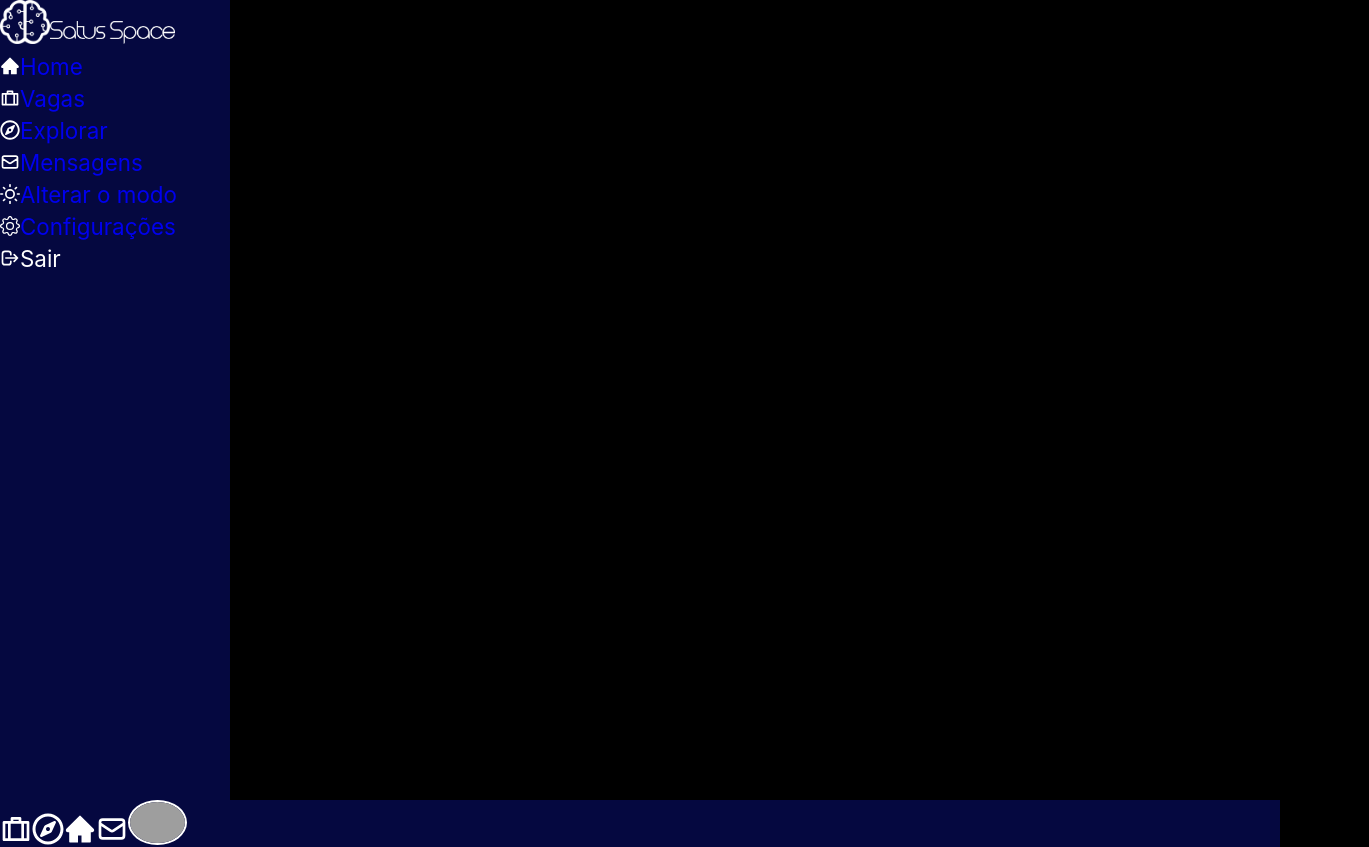
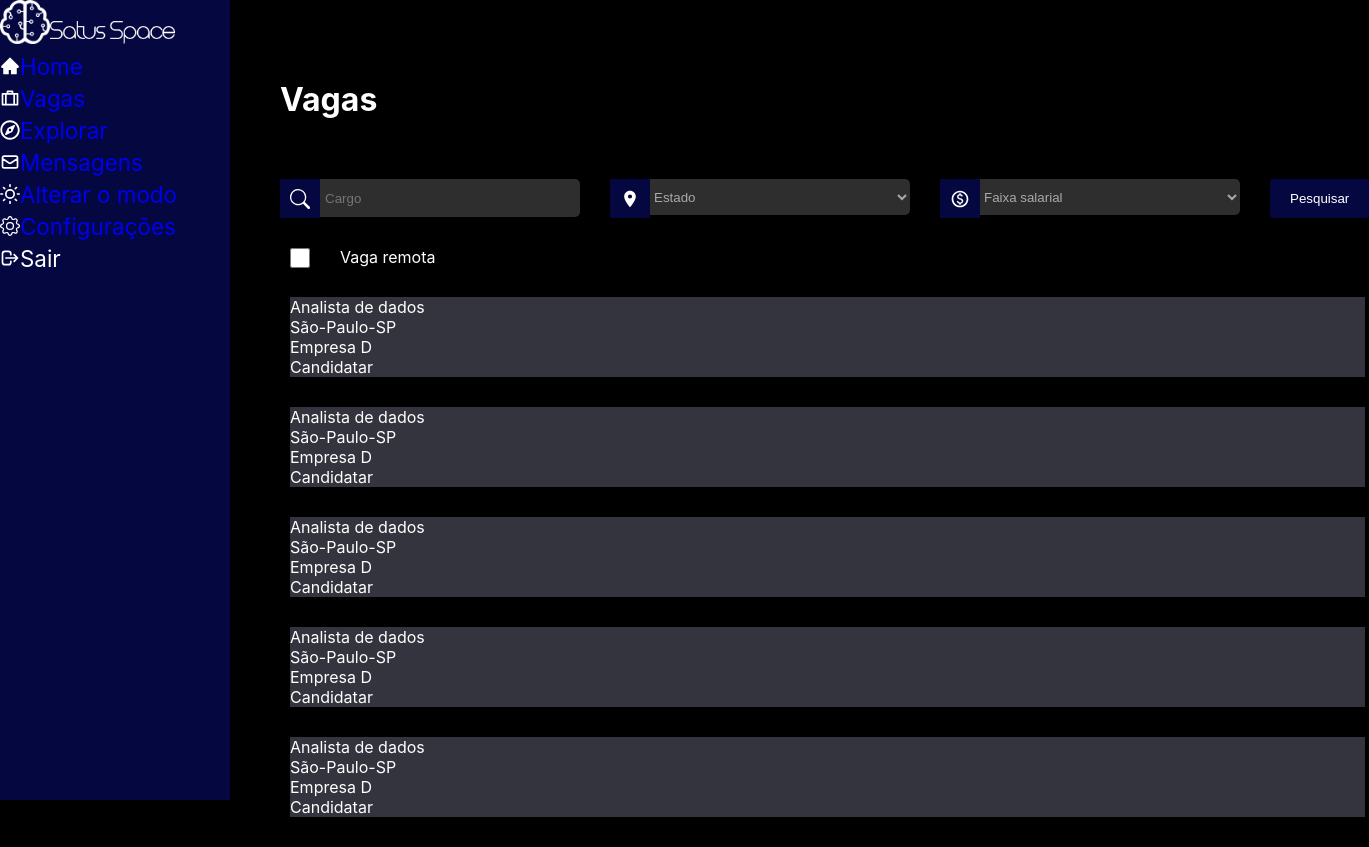
Before and after one commit to camily-cs/Satus-Space, a React (Create React App) app: page /Vagas in a window 1280 px wide. Shown: the top 847 px of the page, 1369 px wide, since content can reach past the window. After the commit the page ends 817 px from the top, so only its background shows below. Built offline with nearby package versions, Linux system fonts and the light colour scheme; grey boxes are pictures that could not be loaded.

Commit message:
Finalizacao da tela vagas

```diff
--- a/src/components/SideBar/index.jsx
+++ b/src/components/SideBar/index.jsx
@@ -77,7 +77,7 @@ function Sidebar() {
                 </div>
             </div>
 
-            <nav className="navbar navbar-expand-lg navbar-bottom d-flex d-md-none shadow-sm fixed-bottom px-3">
+            {/* <nav className="navbar navbar-expand-lg navbar-bottom d-flex d-md-none shadow-sm fixed-bottom px-3">
 
 
                 <RiSuitcaseLine />
@@ -101,7 +101,7 @@ function Sidebar() {
                 <img src="https://media-exp1.licdn.com/dms/image/C4D03AQEt1RmPk_o_Aw/profile-displayphoto-shrink_400_400/0/1648495115377?e=1660780800&v=beta&t=9ATeY8jmCSuPhhUZ-8wXqMXwdtE4yM9UCOs0Ddgi1y0" className="me-3 d-none d-md-flex perfil-navbar" alt="" />
                 <FaSearch className="nav-icon me-3 d-md-none" />
 
-            </nav>
+            </nav> */}
         </>
     );
 };
--- a/src/pages/Vagas/style.css
+++ b/src/pages/Vagas/style.css
@@ -1,20 +1,25 @@
-/* .container{
-    margin-left: 350px;
-    margin-top: 20px;
+.containerVagas{
+    z-index: 1;
+    margin-left: 260px;
+    margin-top: -740px;
     border-radius: 10px;
-} */
+    width: 82%;
+    height: 730px;
+}
+
+
 
 .topContainer{
     display: flex;
     flex-direction: row;
 }
 
-/* h1{
+h1{
     color: white;
     padding-top: 20px;
     margin-left: 20px;
     margin-bottom: 30px;
-} */
+}
 
 .imgUsuario{
     border-radius: 50%;
@@ -24,6 +29,7 @@
     display: flex;
     flex-direction: row;
     margin-left: 20px;
+    margin-top: 30px;
     gap: 30px;
 }
 
@@ -76,8 +82,33 @@ button{
     padding-inline: 20px;
 }
 
+button:hover{
+    background-color: white;
+    color: #050840;
+    cursor: pointer;
+}
+
 .teste{
     top: 20px;
     width: 40px!important;
     height: 20px;
 }
+
+
+.inputCheckBox{
+   margin-top: 30px;
+   margin-left: 20px;
+}
+
+.descCheckBox{
+    color: white;
+    margin-left: 80px;
+    margin-top: -25px;
+}
+
+.componentVaga{
+    margin-top: 30px;
+    margin-left: 30px;
+    width: 1075px;
+    color: white;
+}
--- a/src/pages/Vagas/vagas.jsx
+++ b/src/pages/Vagas/vagas.jsx
@@ -1,8 +1,10 @@
 import React from "react";
-import Sidebar from "../../components/SideBar/index";
+import Sidebar from "../../components/SideBar";
+import Vaga from "../../components/VagaBox";
 import { BsSearch } from "react-icons/bs";
 import { MdRoom } from "react-icons/md";
 import { MdOutlinePaid } from "react-icons/md";
+
 
 import "./style.css";
 
@@ -10,8 +12,11 @@ import "./style.css";
 function Vagas() {
   return (
     <div>
-      <Sidebar />
-     {/*  <div className="container bg-dark col-md-9">
+      <div className="sidebarVagas">
+         <Sidebar />
+      </div>
+
+     <div className="containerVagas bg-dark">
         <div className="topContainer">
           <h1>Vagas</h1>
           <img src="" alt="" className="imgUsuario" />
@@ -32,10 +37,33 @@ function Vagas() {
             </div>
             <select>
               <option>Estado</option>
-              <option value="1">SP</option>
-              <option value="1">RJ</option>
-              <option value="1">SC</option>
-              <option value="1">MG</option>
+              <option value="1">AC</option>
+              <option value="2">AL</option>
+              <option value="3">AP</option>
+              <option value="4">AM</option>
+              <option value="5">BA</option>
+              <option value="6">CE</option>
+              <option value="7">DF</option>
+              <option value="8">ES</option>
+              <option value="9">GO</option>
+              <option value="10">MA</option>
+              <option value="11">MT</option>
+              <option value="12">MS</option>
+              <option value="13">MG</option>
+              <option value="14">PA</option>
+              <option value="15">PB</option>
+              <option value="16">PR</option>
+              <option value="17">PE</option>
+              <option value="18">PI</option>
+              <option value="19">RJ</option>
+              <option value="20">RN</option>
+              <option value="21">RS</option>
+              <option value="22">RO</option>
+              <option value="23">RR</option>
+              <option value="24">SC</option>
+              <option value="25">SP</option>
+              <option value="26">SE</option>
+              <option value="27">TO</option>
             </select>
           </div>
 
@@ -52,14 +80,37 @@ function Vagas() {
             </select>
           </div>
           <button>Pesquisar</button>
-
         </div>
 
-        <div className="form-check form-switch ">
+        <div className="form-check form-switch inputCheckBox">
           <input className=" teste form-check-input checkbox" type="checkbox" role="switch" id="flexSwitchCheckDefault"/>
           <label className="form-check-label" for="flexSwitchCheckDefault"/>
         </div>
-      </div> */}
+
+        <p className="descCheckBox">Vaga remota</p>
+
+
+        <div className="componentVaga">
+          <Vaga />
+        </div>
+
+        <div className="componentVaga">
+          <Vaga />
+        </div>
+
+        <div className="componentVaga">
+          <Vaga />
+        </div>
+
+        <div className="componentVaga">
+          <Vaga />
+        </div>
+
+        <div className="componentVaga">
+          <Vaga />
+        </div>
+
+      </div>
     </div>
   );
 }
```
Also changed, not shown: src/components/MenuVagas/index.jsx (deleted, +0 -17 lines), src/components/Vaga/index.jsx (added, +14 -0 lines), src/components/Vaga/style.css (added, +20 -0 lines), src/components/MenuVagas/style.css (deleted).
